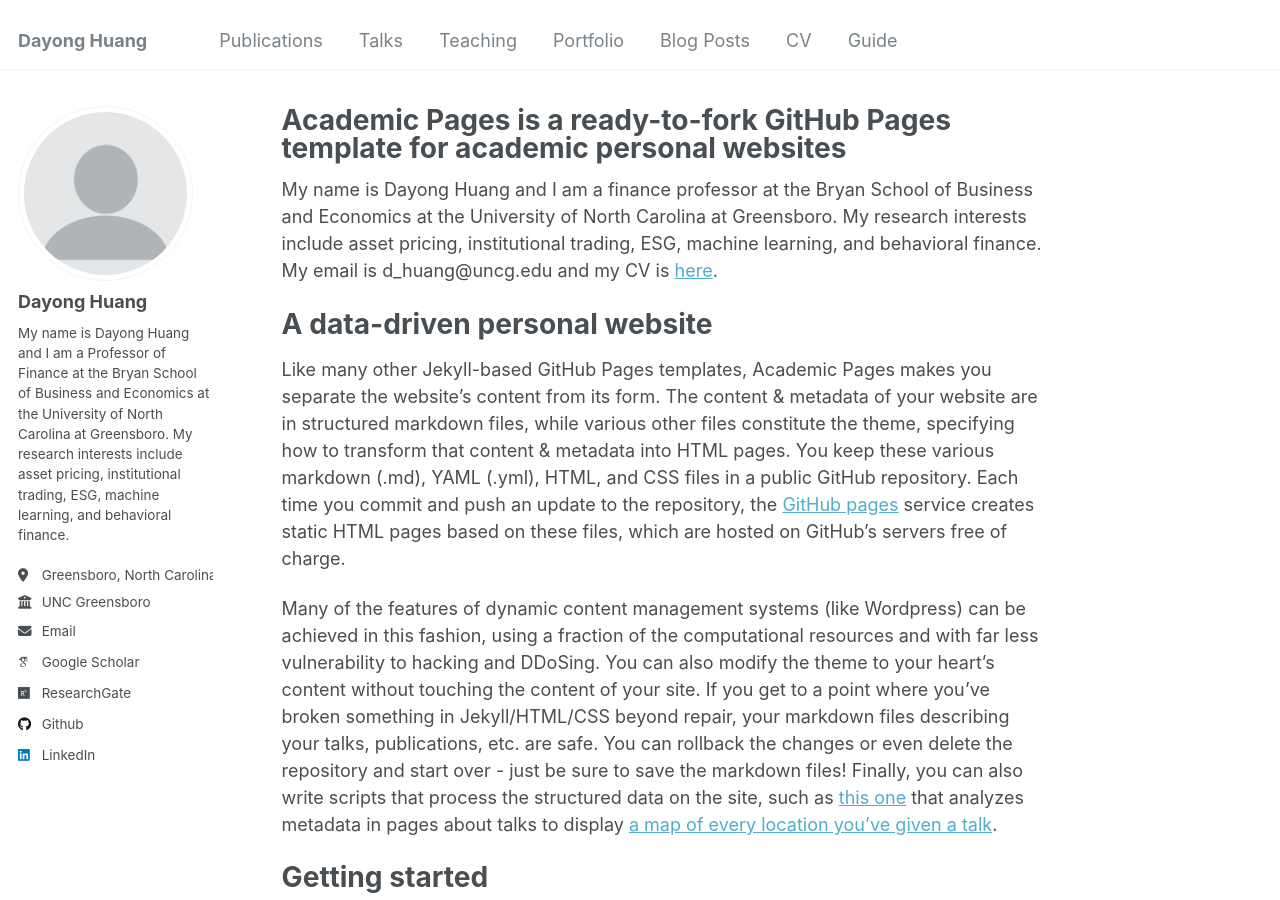
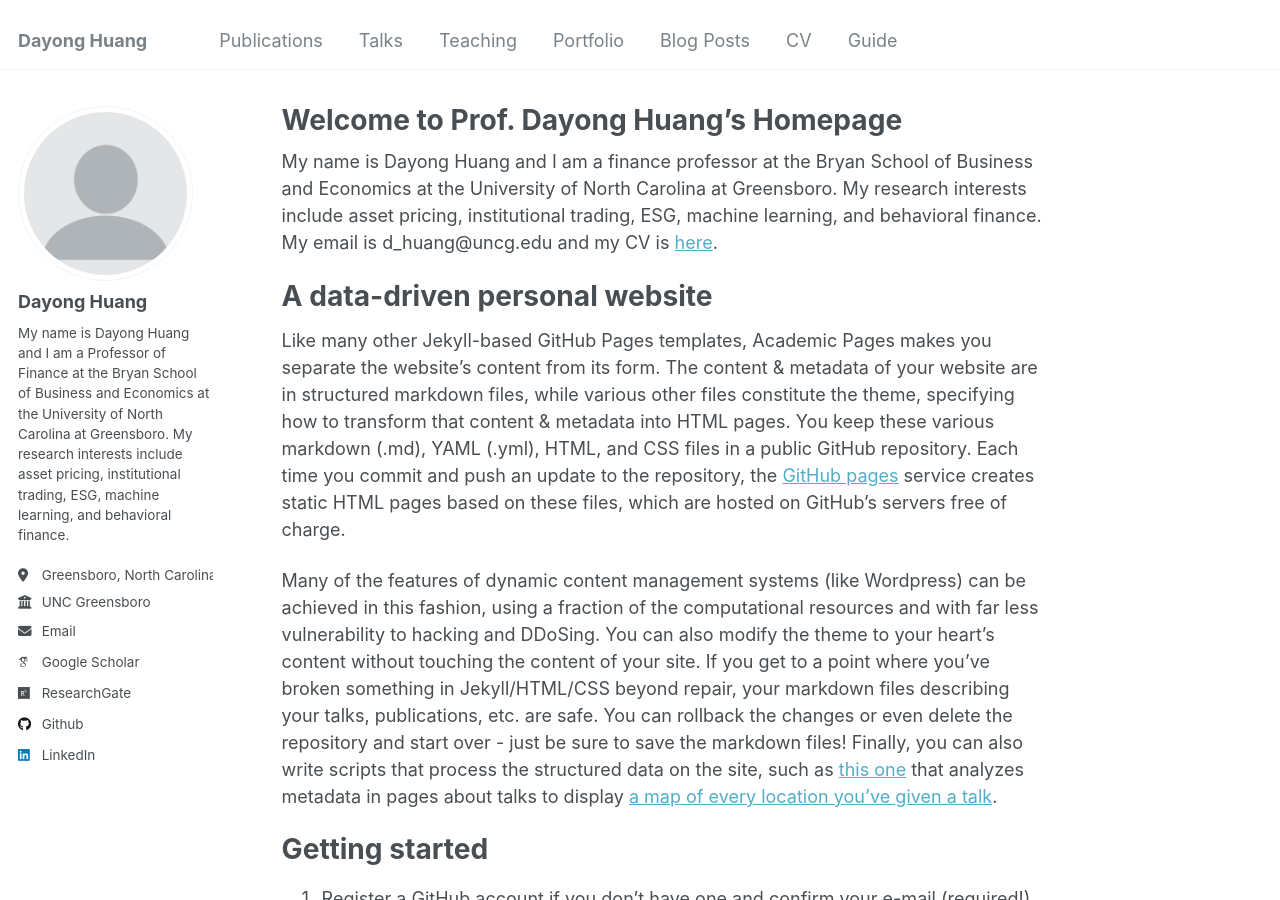
Before and after one commit to dayong-huang/dayong-huang.github.io, a Jekyll site: the page built from _pages/about.md, in a window 1280 px wide and 900 px high. Built offline with Jekyll 4.4.1, drawn with Linux system fonts in a browser that asks for light colours; some web fonts are replaced.

Commit message:
Update about.md

```diff
--- a/_pages/about.md
+++ b/_pages/about.md
@@ -1,6 +1,6 @@
 ---
 permalink: /
-title: "Academic Pages is a ready-to-fork GitHub Pages template for academic personal websites"
+title: "Welcome to Prof. Dayong Huang's Homepage"
 author_profile: true
 redirect_from:
   - /about/
```
